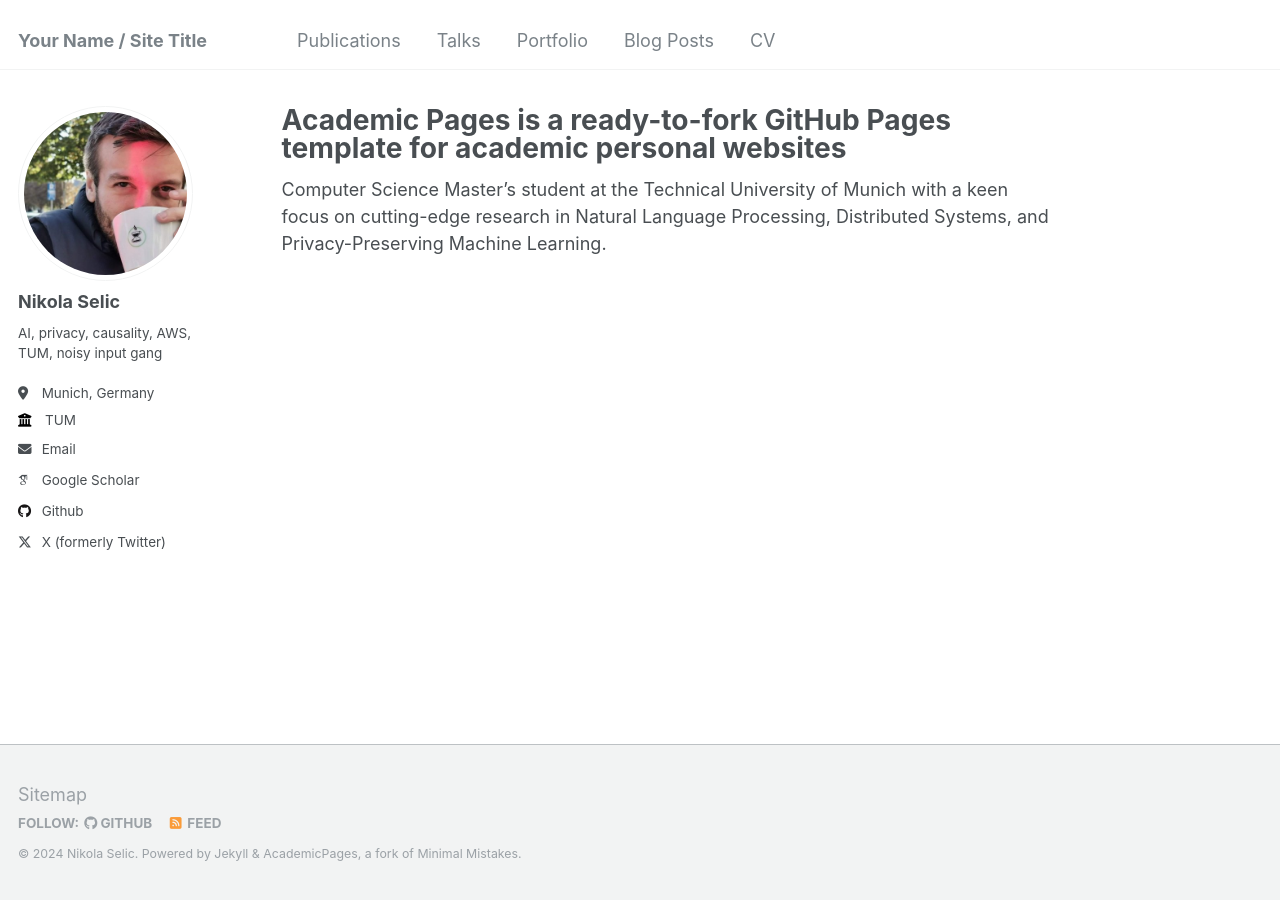
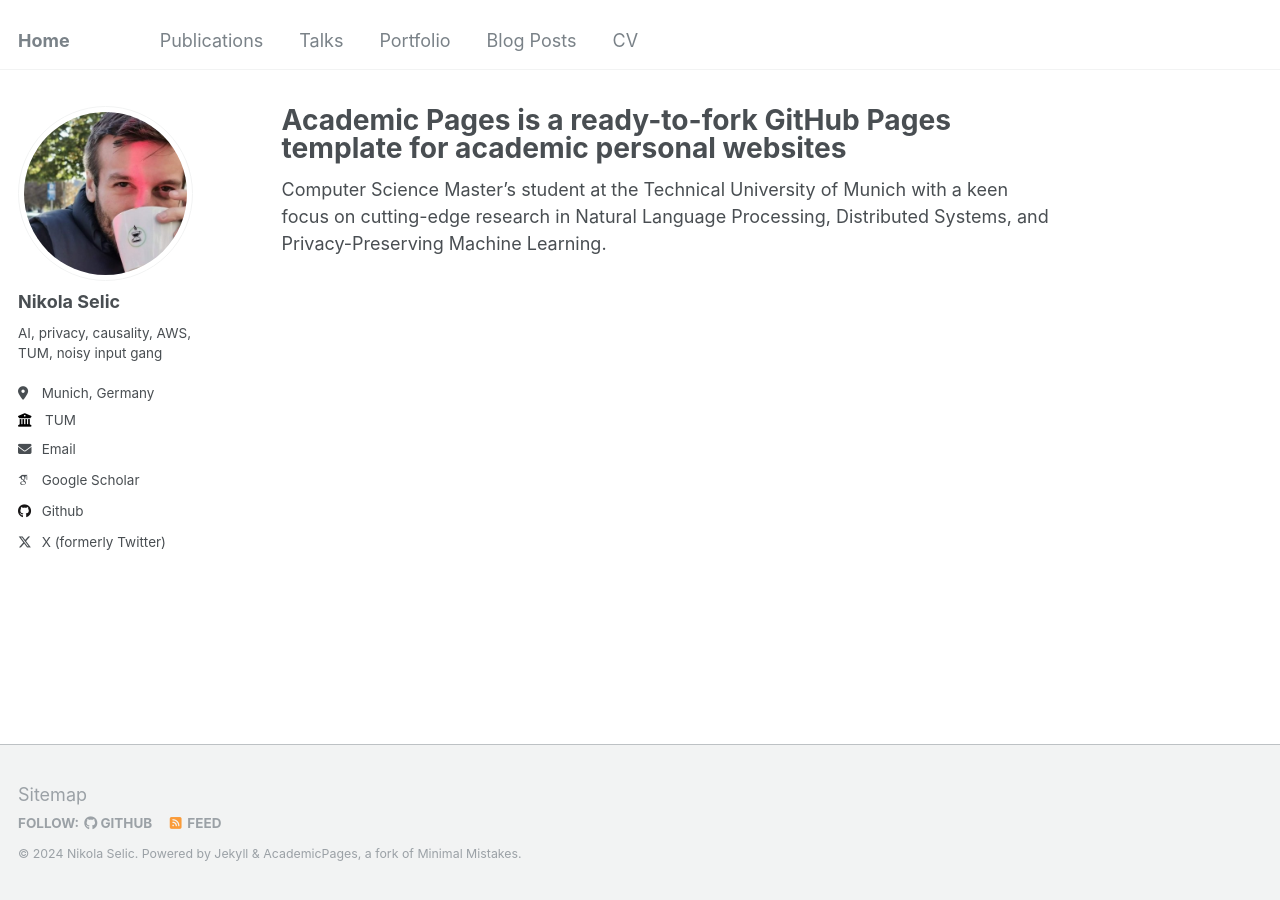
Before and after one commit to Selich/selich.github.io, a Jekyll site: the page built from _pages/about.md, in a window 1280 px wide. Built offline with Jekyll 4.4.1, drawn with Linux system fonts in a browser that asks for light colours; some web fonts are replaced.

Commit message:
small fix

```diff
--- a/_config.yml
+++ b/_config.yml
@@ -8,7 +8,7 @@
 
 # Basic Site Settings
 locale                   : "en-US"
-title                    : "Your Name / Site Title"
+title                    : "Home"
 title_separator          : "-"
 name                     : &name "Nikola Selic"
 description              : &description ""
```
